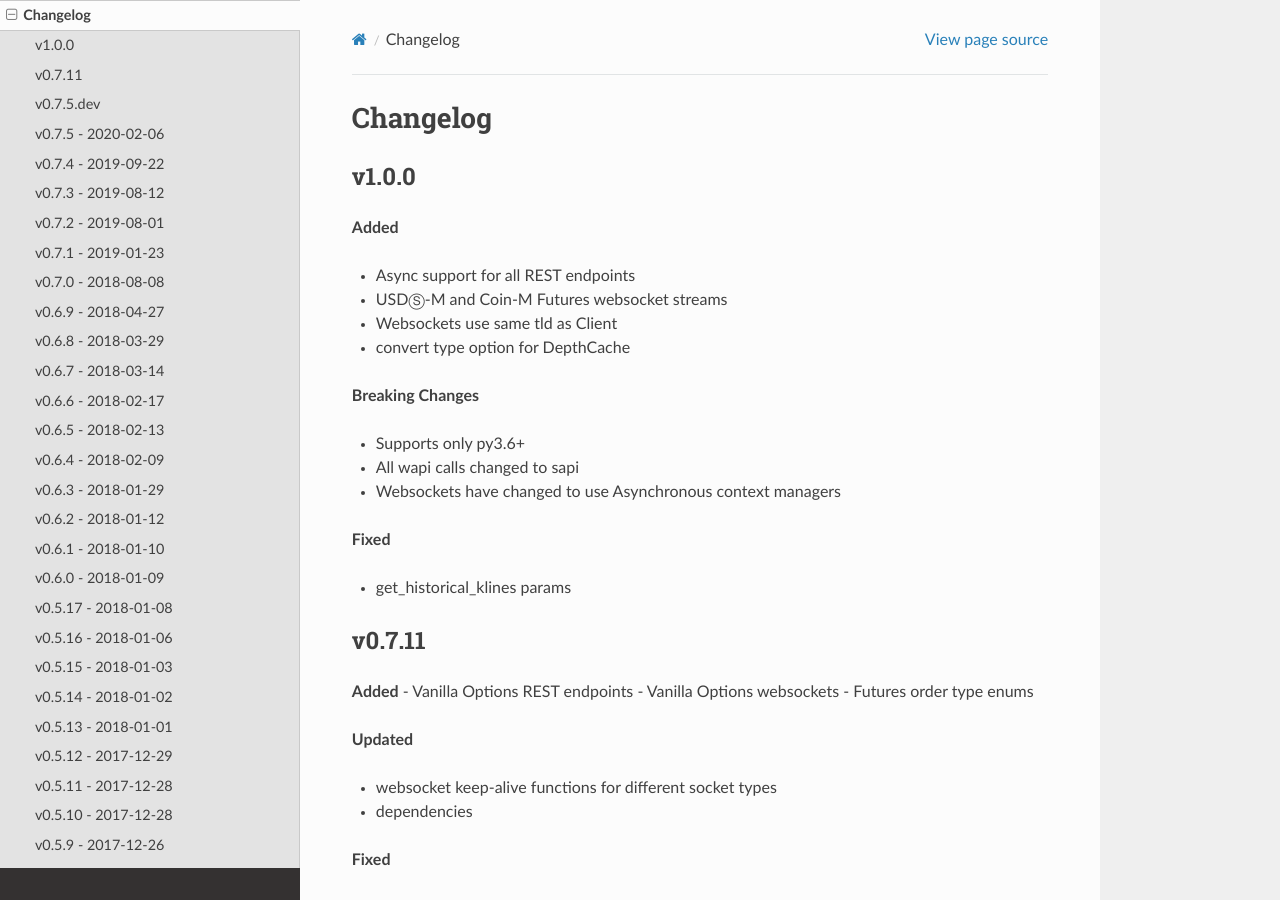
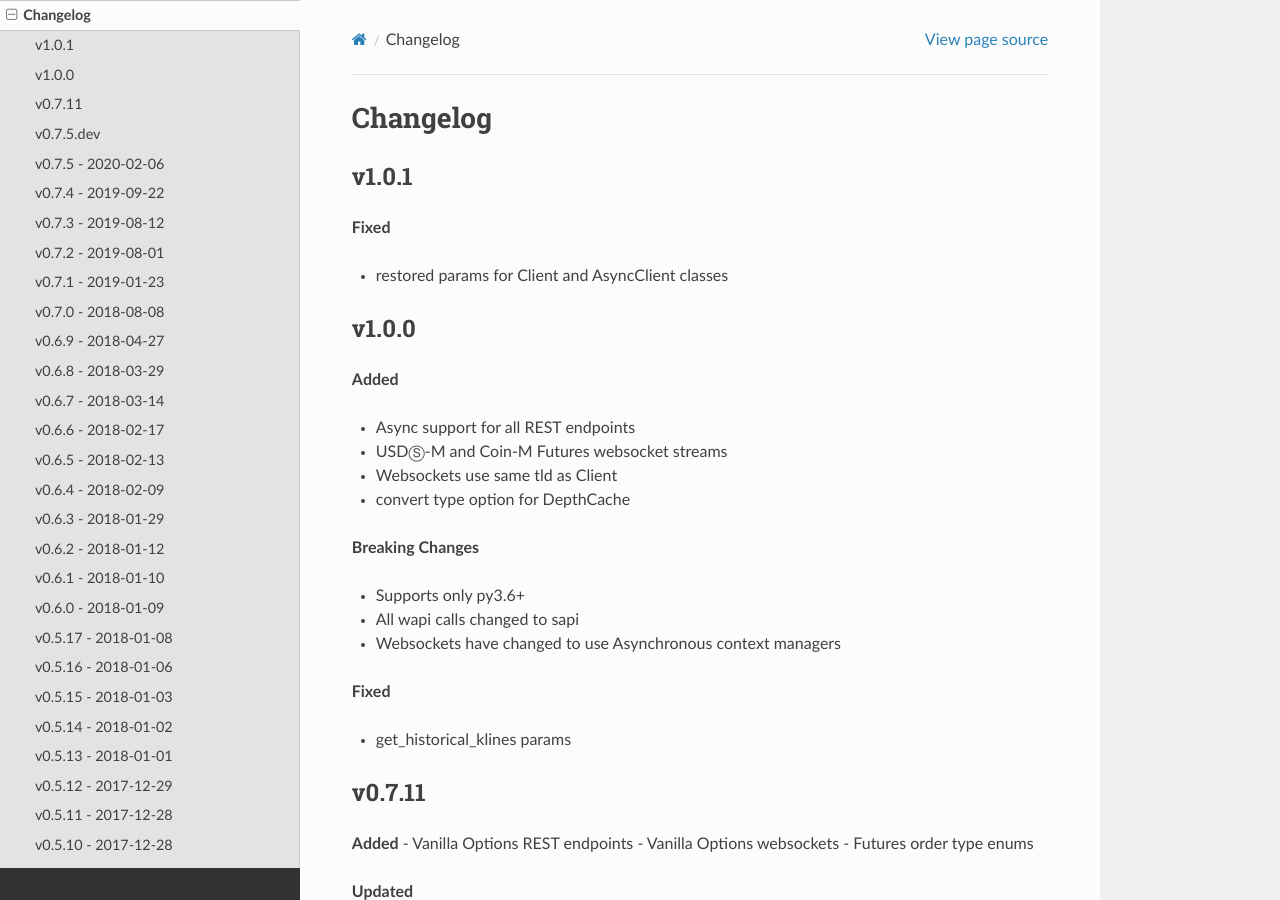
Before and after one commit to astro0099/python_BSC, a Sphinx documentation site: the page built from docs/changelog.rst, in a window 1280 px wide and 900 px high. Built offline with Sphinx 7.4.7 and the Read the Docs theme 2.0.0, drawn with Linux system fonts in a browser that asks for light colours; formulas are drawn with MathJax 3; pages that are not in the unit, such as notebooks, are missing from menus.

Commit message:
Update to v1.0.1

```diff
--- a/README.rst
+++ b/README.rst
@@ -1,5 +1,5 @@
 ================================
-Welcome to python-binance v1.0.0
+Welcome to python-binance v1.0.1
 ================================
 
 .. image:: https://img.shields.io/pypi/v/python-binance.svg
--- a/binance/__init__.py
+++ b/binance/__init__.py
@@ -4,7 +4,7 @@
 
 """
 
-__version__ = '1.0.0'
+__version__ = '1.0.1'
 
 from binance.client import Client, AsyncClient  # noqa
 from binance.depthcache import DepthCacheManager, OptionsDepthCacheManager  # noqa
--- a/docs/changelog.rst
+++ b/docs/changelog.rst
@@ -1,5 +1,12 @@
 Changelog
 =========
+
+v1.0.1
+^^^^^^^
+
+**Fixed**
+
+- restored params for Client and AsyncClient classes
 
 v1.0.0
 ^^^^^^^
```
